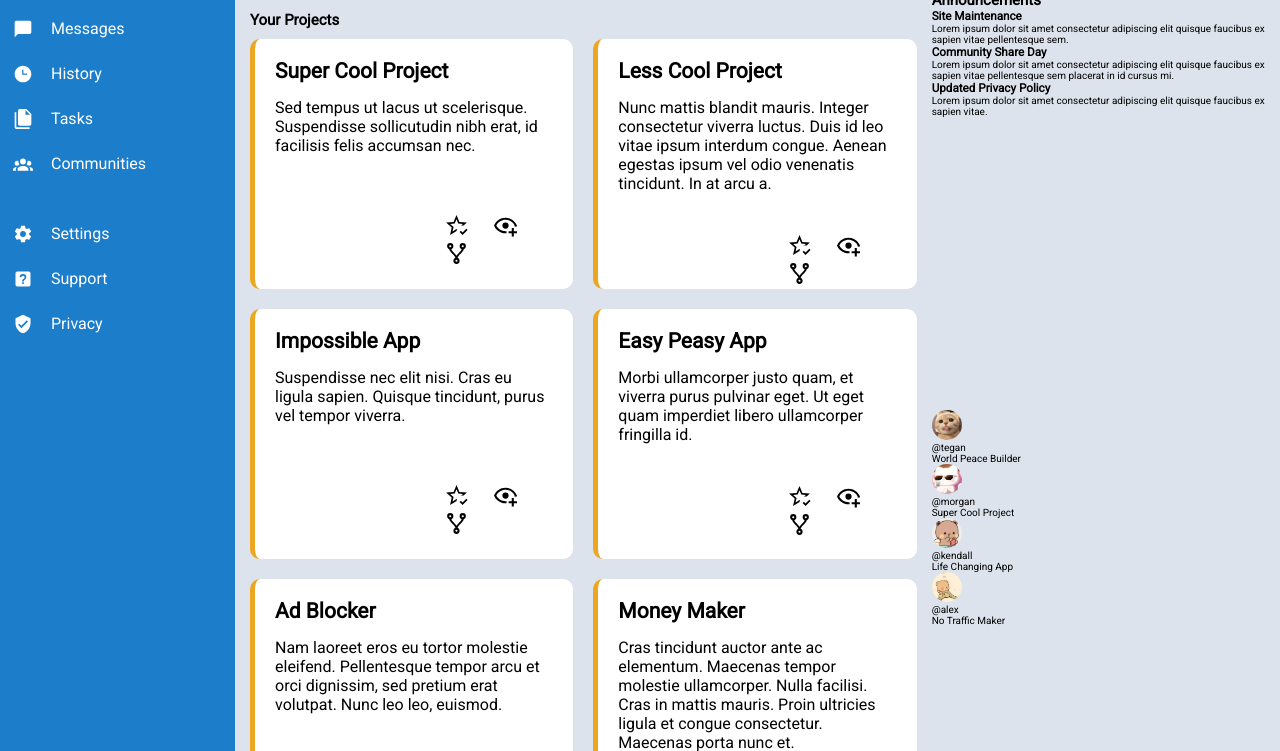
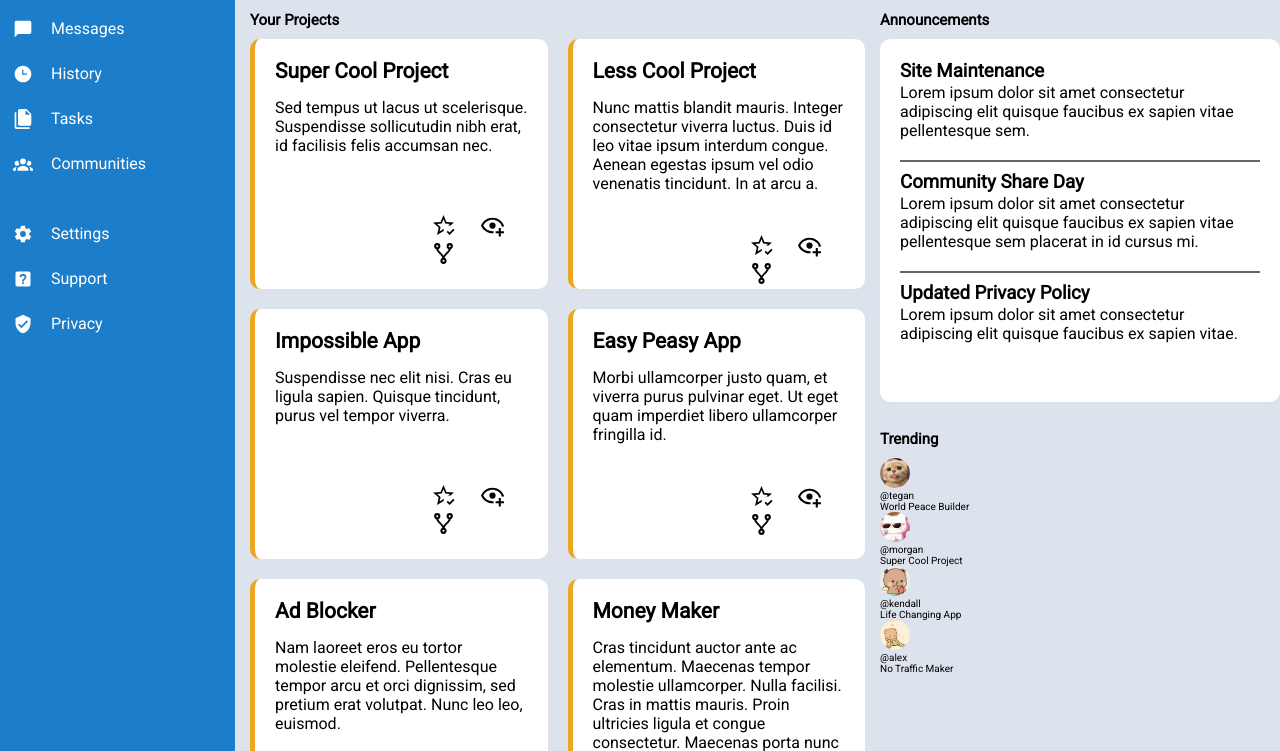
Before and after one commit to davidreichardt/admin-dashboard, a website: page index.html in a window 1280 px wide. Shown: the part 159-910 px from the top of the page. Drawn offline with Linux system fonts and the light colour scheme.

Commit message:
announcements layout passable

```diff
--- a/index.html
+++ b/index.html
@@ -277,7 +277,7 @@
             </div>
           </div>
         </section>
-        <article class="announcements">
+        <article class="announcements-container">
           <h2 class="announcements-heading">Announcements</h2>
           <div class="announcements-content">
             <div class="announcement">
@@ -287,6 +287,7 @@
                 faucibus ex sapien vitae pellentesque sem.
               </p>
             </div>
+            <div class="border"></div>
             <div class="announcement">
               <h3 class="announcement-title">Community Share Day</h3>
               <p class="announcement-info">
@@ -295,6 +296,7 @@
                 mi.
               </p>
             </div>
+            <div class="border"></div>
             <div class="announcement">
               <h3 class="announcement-title">Updated Privacy Policy</h3>
               <p class="announcement-info">
@@ -304,7 +306,8 @@
             </div>
           </div>
         </article>
-        <article class="trending">
+        <article class="trending-container">
+          <h2 class="trending-heading">Trending</h2>
           <div class="trending-project">
             <img
               src="/assets/profile-pic-2.jpg"
--- a/main.css
+++ b/main.css
@@ -165,12 +165,14 @@ html {
 }
 
 .card-controls img {
-  margin: 0 .5rem;
+  margin: 0 0.5rem;
   height: 2.5rem;
   width: auto;
 }
 
-.projects-heading {
+.projects-heading,
+.announcements-heading,
+.trending-heading {
   grid-area: 1 / 1 / 2 / -1;
   align-self: center;
   margin: 2rem 0 1rem;
@@ -186,3 +188,27 @@ html {
   grid-template: repeat(3, 1fr) / repeat(2, 1fr);
   gap: 2rem;
 }
+
+.announcements-content {
+  grid-area: 1 / 2 / 2 / 3;
+  display: grid;
+  grid-template-rows: 1fr 10px 1fr 10px 1fr;
+  width: 40rem;
+  background-color: white;
+  border-radius: 10px;
+  padding: 2rem;
+  font-size: 1.6rem;
+}
+
+.border {
+  height: 1px;
+  border: 0.5px solid rgba(0, 0, 0, 0.6);
+}
+
+.announcement-title {
+  margin: 1px 0;
+}
+
+.announcement {
+  margin-bottom: 2rem;
+}
```
